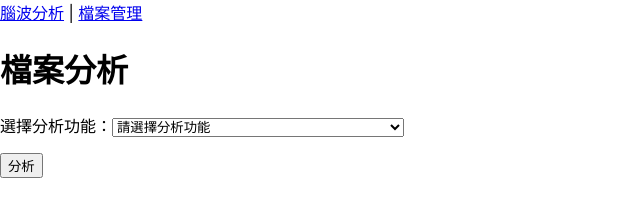
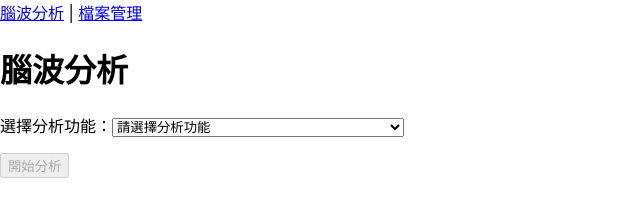
Before and after one commit to hylove-tw/demo-site, a React (Create React App) app: page / in a window 1280 px wide. Shown: the top 214 px of the page, without its empty margins (0-640 px from the left). Built offline with nearby package versions, Linux system fonts and the light colour scheme.

Commit message:
refactor analysisPage

```diff
--- a/src/pages/AnalysisPage.tsx
+++ b/src/pages/AnalysisPage.tsx
@@ -151,7 +151,7 @@ const AnalysisPage: React.FC = () => {
 
     return (
         <div>
-            <h1>檔案分析</h1>
+            <h1>腦波分析</h1>
 
             {/* 分析功能選擇 */}
             <div>
@@ -192,7 +192,7 @@ const AnalysisPage: React.FC = () => {
             )}
 
             <div style={{marginTop: "1rem"}}>
-                <button onClick={handleAnalyze}>分析</button>
+                <button onClick={handleAnalyze} disabled={!selectedAnalysis}>開始分析</button>
             </div>
 
             {loading && <p>分析中，請稍候...</p>}
```
